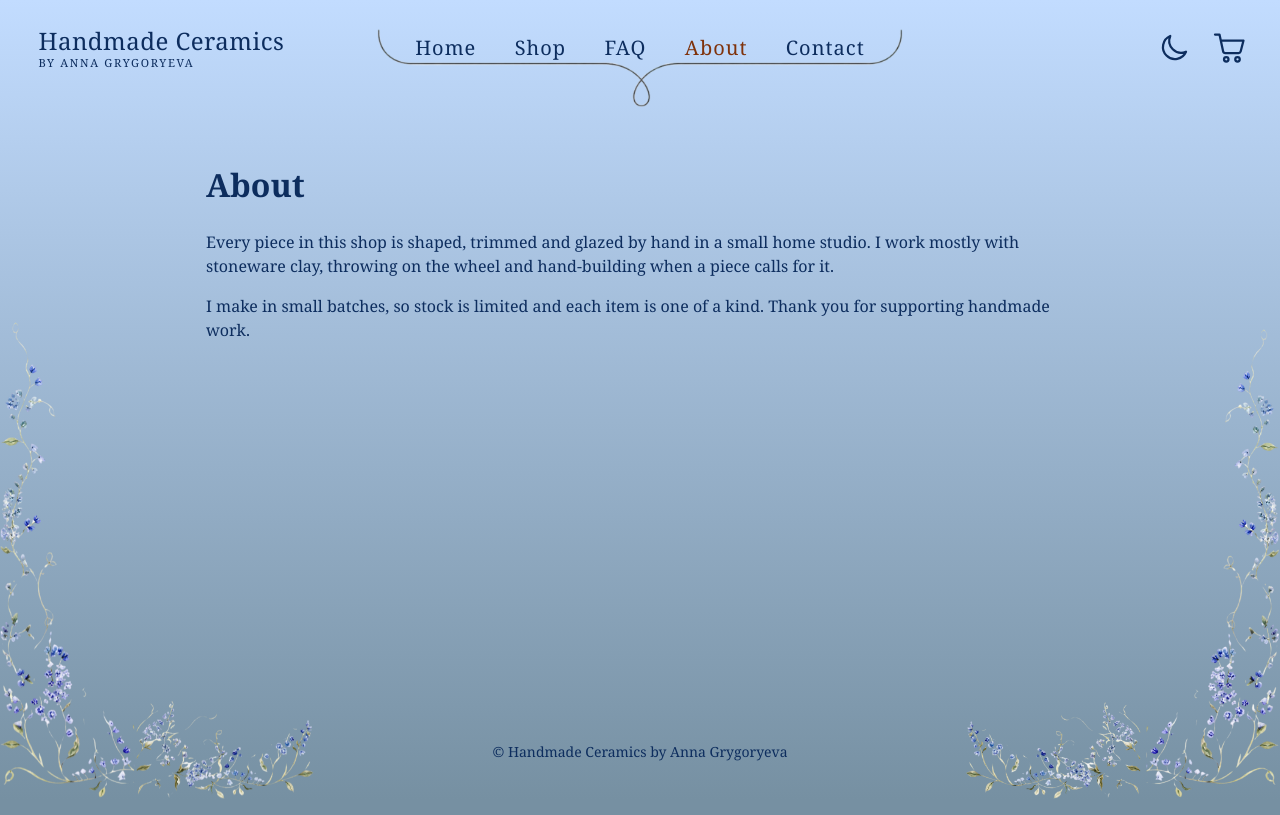
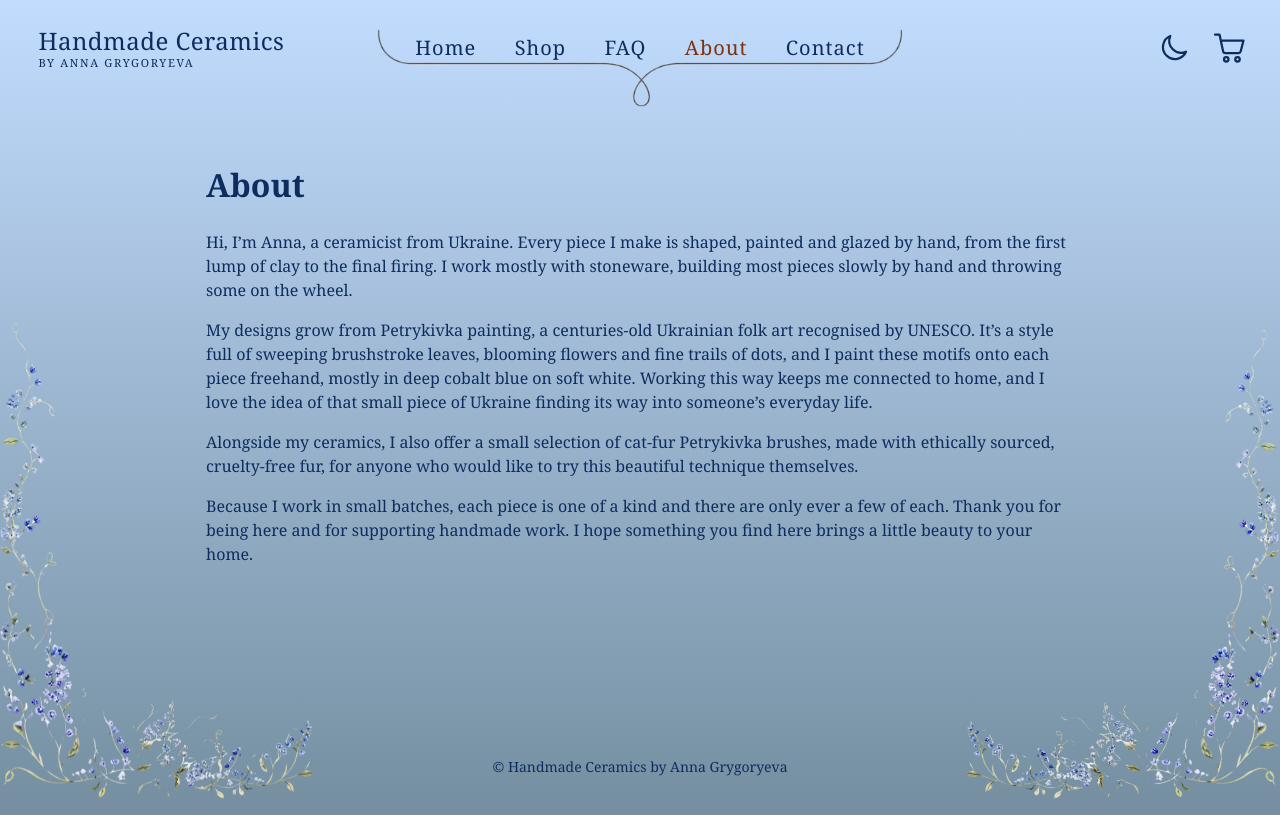
Before and after one commit to AnnaGrygoryeva-01/Ceramics-Web-Project, a Next.js app: page /about in a window 1280 px wide. Built offline with nearby package versions, Linux system fonts and the light colour scheme.

Commit message:
Change About paragraph

```diff
--- a/src/app/about/page.tsx
+++ b/src/app/about/page.tsx
@@ -1,20 +1,38 @@
-import type { Metadata } from "next";
+import type { Metadata } from 'next'
 
-export const metadata: Metadata = { title: "About" };
+export const metadata: Metadata = { title: 'About' }
 
-export default function AboutPage() {
+export default function AboutPage () {
   return (
     <>
       <h1>About</h1>
+
       <p>
-        Every piece in this shop is shaped, trimmed and glazed by hand in a small home studio.
-        I work mostly with stoneware clay, throwing on the wheel and hand-building when a piece
-        calls for it.
+        Hi, I’m Anna, a ceramicist from Ukraine. Every piece I make is shaped,
+        painted and glazed by hand, from the first lump of clay to the final
+        firing. I work mostly with stoneware, building most pieces slowly by
+        hand and throwing some on the wheel.
       </p>
       <p>
-        I make in small batches, so stock is limited and each item is one of a kind. Thank you for
-        supporting handmade work.
+        My designs grow from Petrykivka painting, a centuries-old Ukrainian folk
+        art recognised by UNESCO. It’s a style full of sweeping brushstroke
+        leaves, blooming flowers and fine trails of dots, and I paint these
+        motifs onto each piece freehand, mostly in deep cobalt blue on soft
+        white. Working this way keeps me connected to home, and I love the idea
+        of that small piece of Ukraine finding its way into someone’s everyday
+        life.
+      </p>
+      <p>
+        Alongside my ceramics, I also offer a small selection of cat-fur
+        Petrykivka brushes, made with ethically sourced, cruelty-free fur, for
+        anyone who would like to try this beautiful technique themselves.
+      </p>
+      <p>
+        Because I work in small batches, each piece is one of a kind and there
+        are only ever a few of each. Thank you for being here and for supporting
+        handmade work. I hope something you find here brings a little beauty to
+        your home.
       </p>
     </>
-  );
+  )
 }
```
